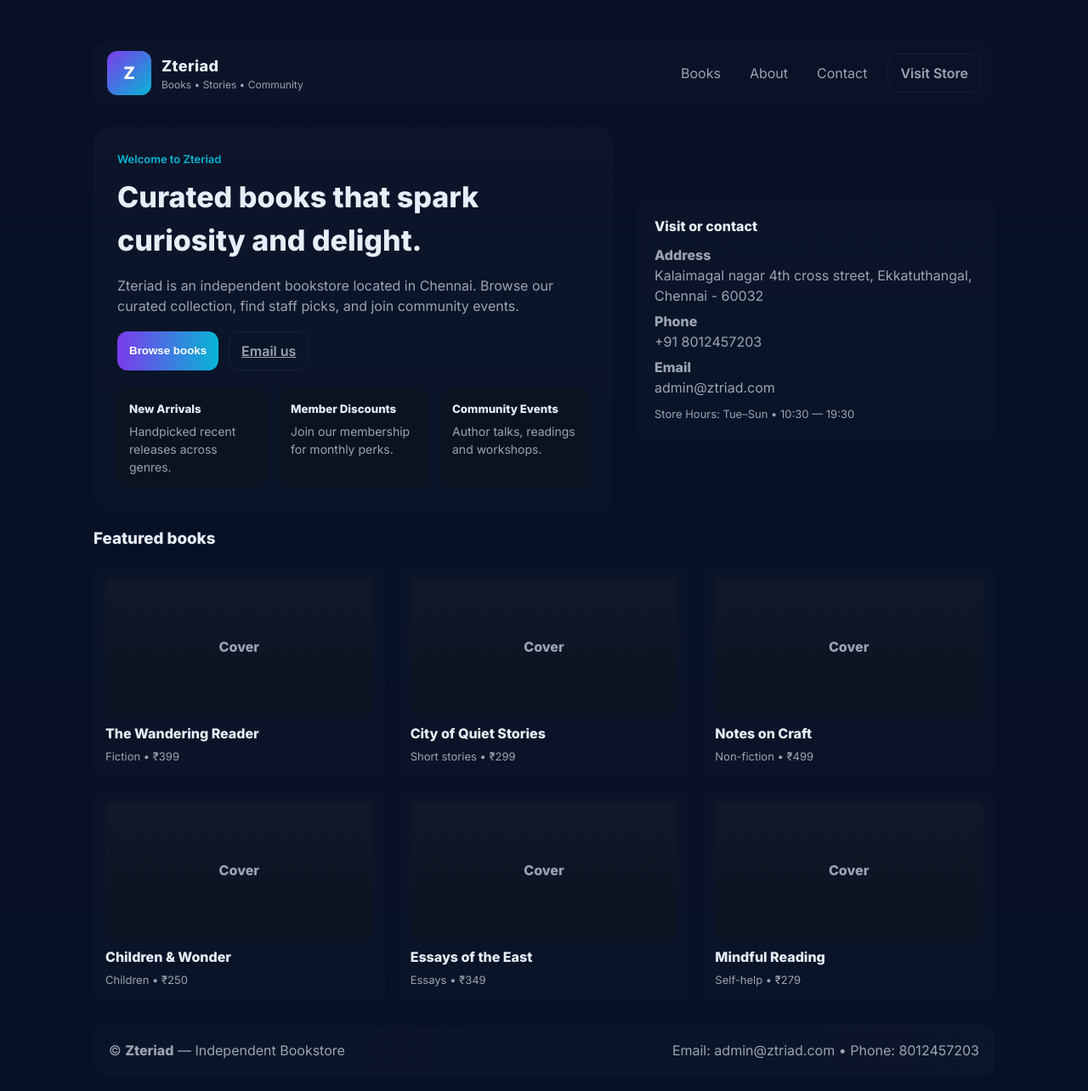
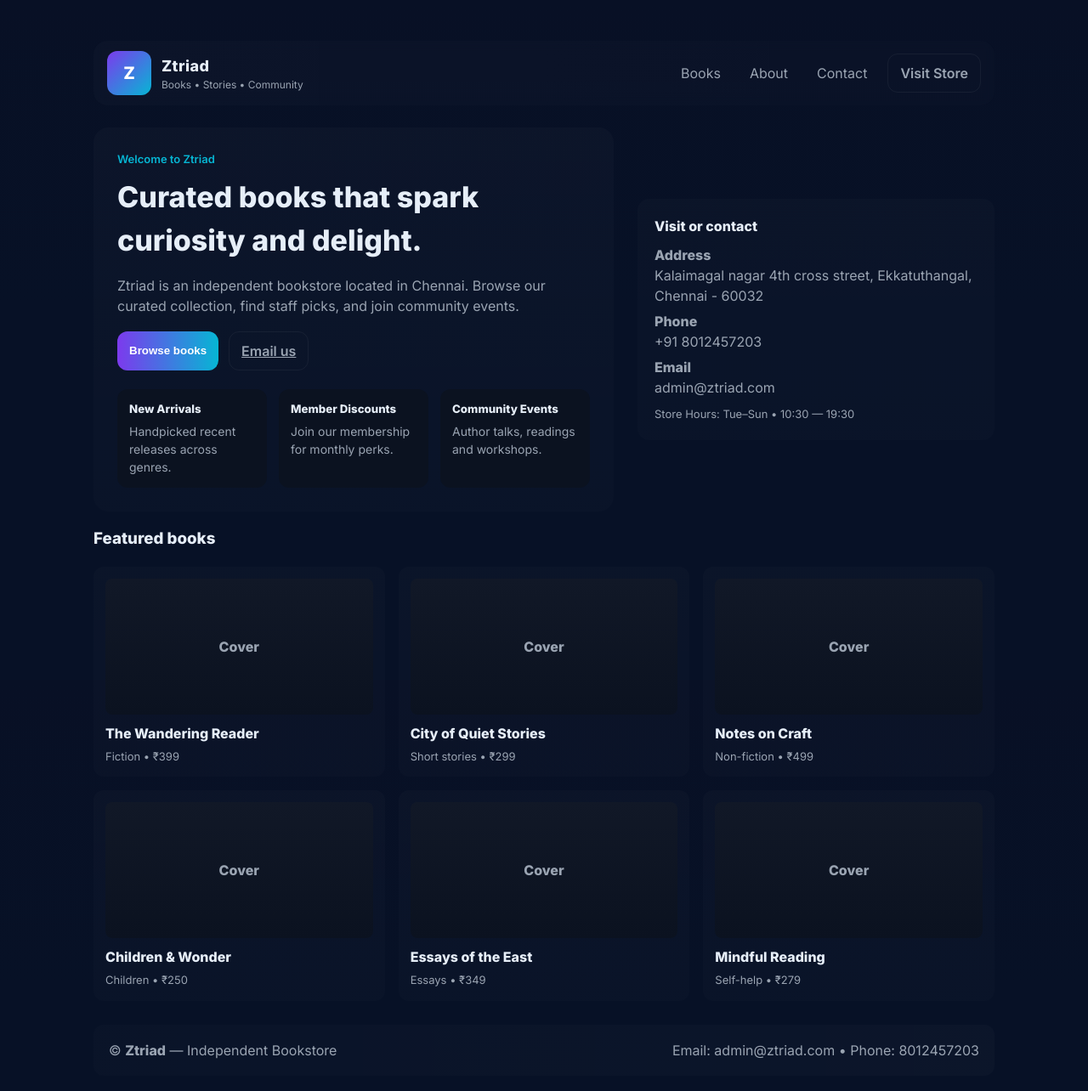
Before and after one commit to Ztriad/ztriad.github.io, a plain HTML site: page index.html in a window 1280 px wide. Shown: the whole page at 85% size. Drawn offline with Linux system fonts and the light colour scheme.

Commit message:
Update index.html

```diff
--- a/index.html
+++ b/index.html
@@ -1,5 +1,5 @@
 <!--
-ZTERIAD - Single-file HTML + CSS template
+Ztriad - Single-file HTML + CSS template
 Instructions to deploy on GitHub Pages:
 1. Create a new repository on GitHub named username.github.io (replace username with your GitHub username), or create any repo and enable Pages from the repository settings (gh-pages branch or main/docs folder).
 2. Add this file as index.html at the repository root (or in docs/ if using that option).
@@ -13,7 +13,7 @@ NOTE: This template is intentionally self-contained (HTML + CSS + small JS). Rep
 <head>
   <meta charset="utf-8">
   <meta name="viewport" content="width=device-width, initial-scale=1">
-  <title>Zteriad — Bookstore</title>
+  <title>Ztriad — Bookstore</title>
   <link rel="preconnect" href="https://fonts.googleapis.com">
   <link rel="preconnect" href="https://fonts.gstatic.com" crossorigin>
   <link href="https://fonts.googleapis.com/css2?family=Inter:wght@300;400;600;800&display=swap" rel="stylesheet">
@@ -105,7 +105,7 @@ NOTE: This template is intentionally self-contained (HTML + CSS + small JS). Rep
       <div class="brand">
         <div class="logo">Z</div>
         <div>
-          <h1>Zteriad</h1>
+          <h1>Ztriad</h1>
           <div style="font-size:12px;color:var(--muted)">Books • Stories • Community</div>
         </div>
       </div>
@@ -119,9 +119,9 @@ NOTE: This template is intentionally self-contained (HTML + CSS + small JS). Rep
 
     <section class="hero">
       <div class="hero-card">
-        <div class="eyebrow">Welcome to Zteriad</div>
+        <div class="eyebrow">Welcome to Ztriad</div>
         <h2>Curated books that spark curiosity and delight.</h2>
-        <p class="lead">Zteriad is an independent bookstore located in Chennai. Browse our curated collection, find staff picks, and join community events.</p>
+        <p class="lead">Ztriad is an independent bookstore located in Chennai. Browse our curated collection, find staff picks, and join community events.</p>
         <div class="cta">
           <button class="btn btn-primary" onclick="document.getElementById('books').scrollIntoView({behavior:'smooth'})">Browse books</button>
           <a class="btn btn-outline" href="mailto:admin@ztriad.com">Email us</a>
@@ -194,7 +194,7 @@ NOTE: This template is intentionally self-contained (HTML + CSS + small JS). Rep
     </section>
 
     <footer>
-      <p>© <strong>Zteriad</strong> — Independent Bookstore</p>
+      <p>© <strong>Ztriad</strong> — Independent Bookstore</p>
       <p style="color:var(--muted)">Email: <a href="mailto:admin@ztriad.com" style="color:inherit;text-decoration:none">admin@ztriad.com</a> • Phone: <a href="tel:+918012457203" style="color:inherit;text-decoration:none">8012457203</a></p>
     </footer>
 
```
